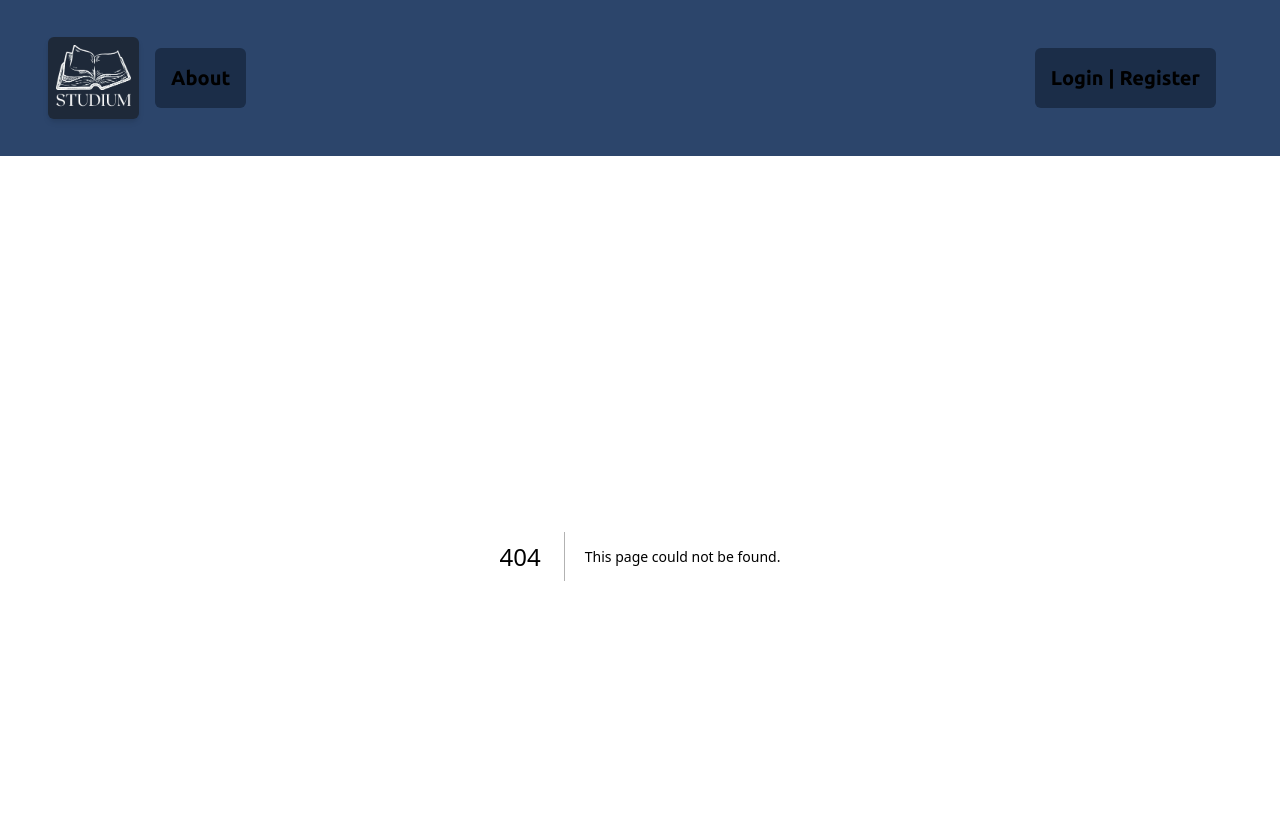
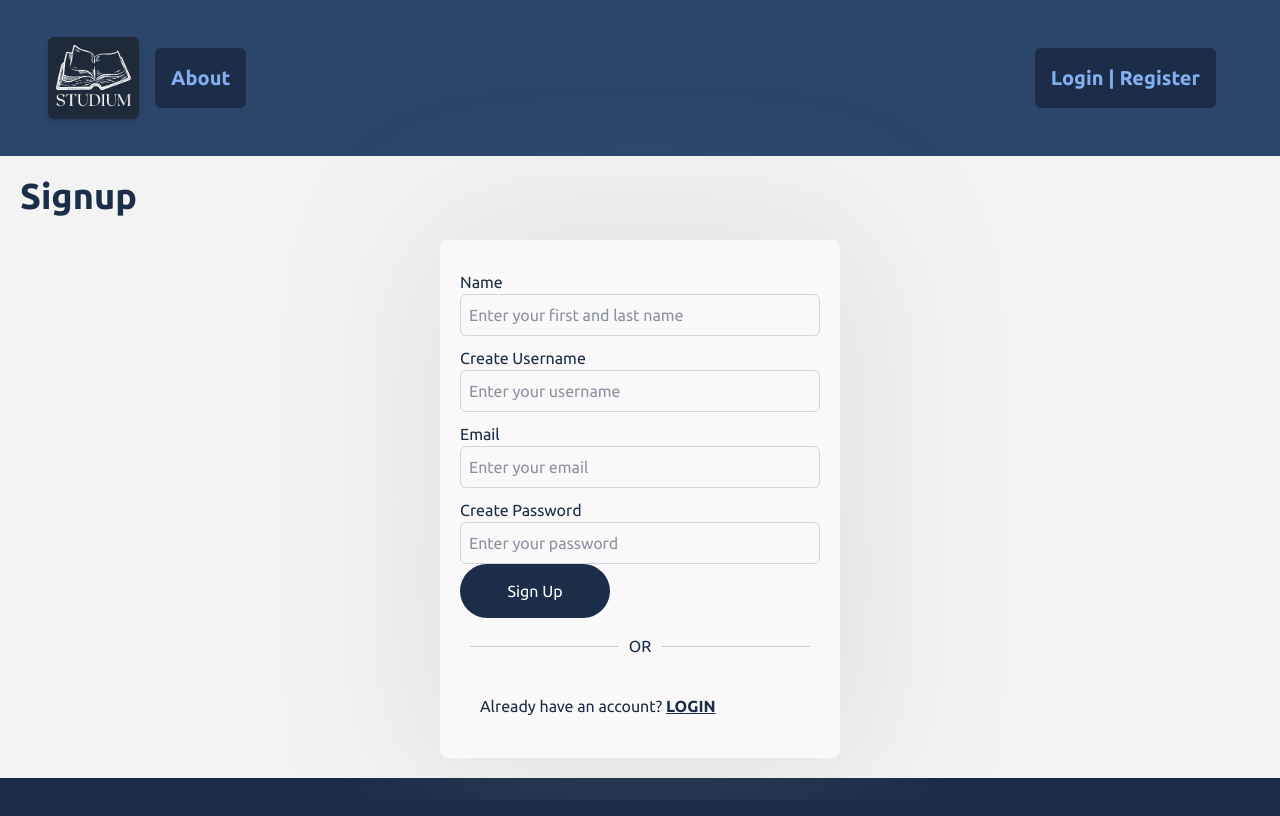
Before and after one commit to tylernlyons/Studium, a Next.js app in the folder termproject4300/: page /signup in a window 1280 px wide. Before the commit this address had no page. Shown: the top 816 px of the page. Built offline with nearby package versions, Linux system fonts and the light colour scheme.

Commit message:
add signup page

```diff
--- /dev/null
+++ b/termproject4300/src/app/Signup.css
@@ -0,0 +1,94 @@
+
+.signup{
+    display: flex;
+    flex-direction: column;
+    justify-content: center;
+    background-color: #F3F3F3;
+    color: #1b2d48;
+    padding: 20px;
+
+
+}
+
+.signup h1 {
+    align-self: flex-start;
+
+}
+.signup-container {
+display: flex;
+flex-direction: column;
+justify-content: center;
+gap: 16px;
+background-color: #faf8f8fd;
+border-radius: 8px;
+width: 100%;
+max-width: 400px;
+margin:auto;
+padding: 20px;
+box-shadow: 4px 4px 150px 4px rgba(151, 151, 151, 0.25);
+
+}
+
+
+.form-labels label {
+    display: flex;
+    flex-direction: column;
+    align-items: self-start;
+
+    margin-top: 10px;
+}
+
+.form-labels input {
+ display: flex;
+ flex-direction: column;
+
+font-size: 16px;
+width: 100%;
+
+}
+
+.signup button {
+    background-color: #1b2d48;
+    color: white;
+    padding: 15px;
+    width: 150px;
+    border-radius: 55px;
+    align-self: center;
+    cursor: pointer;
+
+
+}
+
+.signup button:hover {
+    background-color:#3a6098;
+}
+.divider {
+    display: flex;
+    align-items: center;
+    width: 100%;
+}
+
+.line {
+    height: 1px;
+    background-color: #CCC;
+    flex-grow: 1;
+    margin: 0 10px;
+}
+
+.text {
+    white-space: nowrap;
+}
+
+.login-redirect {
+padding: 20px;
+}
+
+.login-link {
+    text-decoration: underline;
+    font-weight: bold;
+}
+
+.login-link:hover {
+    color: #5400b3;
+    transition: color 0.3s;
+}
--- a/termproject4300/src/components/Signup.tsx
+++ b/termproject4300/src/app/signup/page.tsx
@@ -1,6 +1,7 @@
 "use client";
 import { useState } from 'react';
-import Card from './Card';
+import Card from '../../components/Card';
+import '../../app/Signup.css';
 
 export default function Signup({ onSubmit }: { onSubmit: (user: { name: string, username: string, email: string, password: string }) => void }) {
   const [name, setName] = useState('');
@@ -22,20 +23,25 @@ export default function Signup({ onSubmit }: { onSubmit: (user: { name: string,
   };
 
   return (
-    <div className="flex justify-center items-center min-h-screen bg-green-100 py-3">
+
+   <div className="signup">
       <h1 className="text-4xl font-bold mb-6 text-center">Signup</h1>
+      <div className='signup-container'>
       <form onSubmit={handleSubmit}>
+
+
+  <div className='form-labels'>
         <label htmlFor="name">Name</label>
         <input
           className="p-2 border border-gray-300 rounded-md text-base focus:outline-none focus:border-blue-500"
           name="name"
           type="text"
-          placeholder="Enter your name"
+          placeholder="Enter your first and last name"
           value={name}
           onChange={(e) => setName(e.target.value)}
         />
 
-        <label htmlFor="username">Username</label>
+        <label htmlFor="username"> Create Username</label>
         <input
           className="p-2 border border-gray-300 rounded-md text-base focus:outline-none focus:border-blue-500"
           name="username"
@@ -55,7 +61,7 @@ export default function Signup({ onSubmit }: { onSubmit: (user: { name: string,
           onChange={(e) => setEmail(e.target.value)}
         />
 
-        <label htmlFor="password">Password</label>
+        <label htmlFor="password"> Create Password</label>
         <input
           className="p-2 border border-gray-300 rounded-md text-base focus:outline-none focus:border-blue-500"
           name="password"
@@ -64,11 +70,22 @@ export default function Signup({ onSubmit }: { onSubmit: (user: { name: string,
           value={password}
           onChange={(e) => setPassword(e.target.value)}
         />
+        </div>
 
         {error && <p className="text-red-500 text-sm">{error}</p>}
 
         <button type="submit">Sign Up</button>
       </form>
-    </div>
+      <div className="divider">
+    <div className="line"></div>
+    <span className="text">OR</span>
+    <div className="line"></div>
+
+</div>
+<div className="login-redirect">
+  Already have an account? <a href="/login" className= "login-link"> LOGIN </a> </div>
+      </div>
+      </div>
   );
+
 }
```
